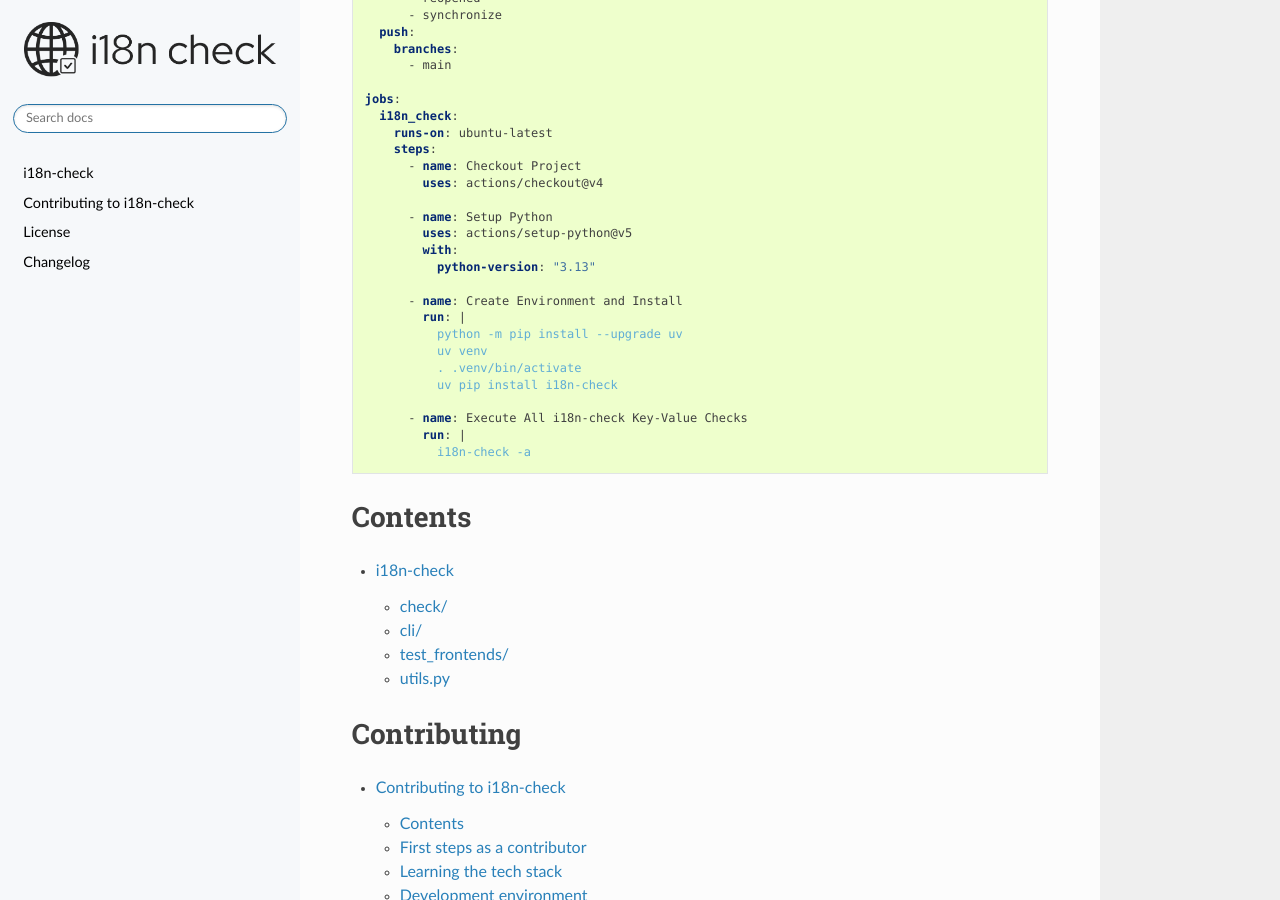
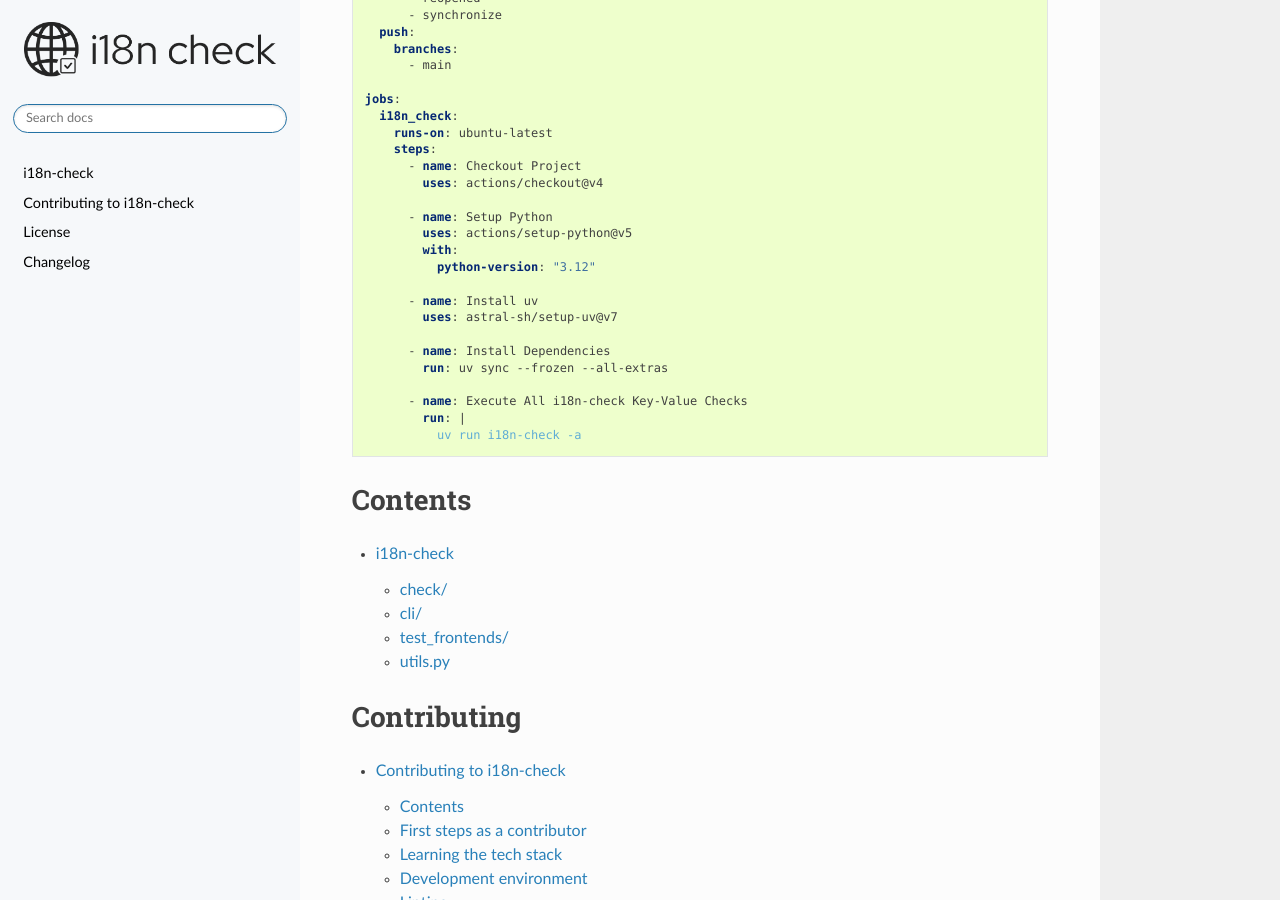
Before and after one commit to activist-org/i18n-check, a Sphinx documentation site: the page built from docs/source/index.rst, in a window 1280 px wide and 900 px high, scrolled down 5752 px. Built offline with Sphinx 7.4.7 and the Read the Docs theme 3.1.0, drawn with Linux system fonts in a browser that asks for light colours; formulas are drawn with MathJax 3.

Commit message:
Minor updates to readme and docs index to make workflows and config more clear

```diff
--- a/docs/source/index.rst
+++ b/docs/source/index.rst
@@ -283,18 +283,17 @@ The following is an example YAML file for a GitHub Action to check your i18n fil
           - name: Setup Python
             uses: actions/setup-python@v5
             with:
-              python-version: "3.13"
+              python-version: "3.12"
 
-          - name: Create Environment and Install
-            run: |
-              python -m pip install --upgrade uv
-              uv venv
-              . .venv/bin/activate
-              uv pip install i18n-check
+          - name: Install uv
+            uses: astral-sh/setup-uv@v7
+
+          - name: Install Dependencies
+            run: uv sync --frozen --all-extras
 
           - name: Execute All i18n-check Key-Value Checks
             run: |
-              i18n-check -a
+              uv run i18n-check -a
 
 Contents
 ========
```
Also changed, not shown: README.md (+8 -12 lines).
